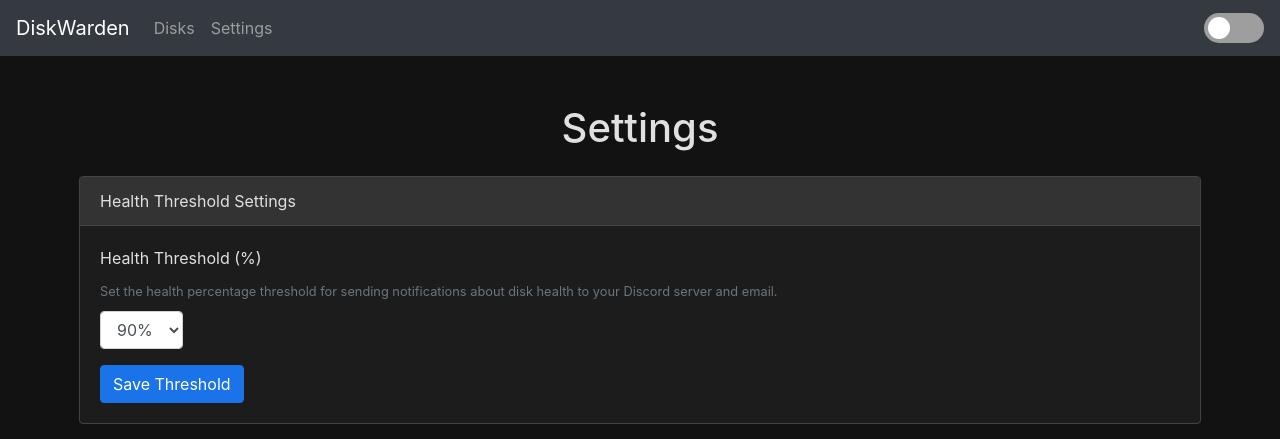
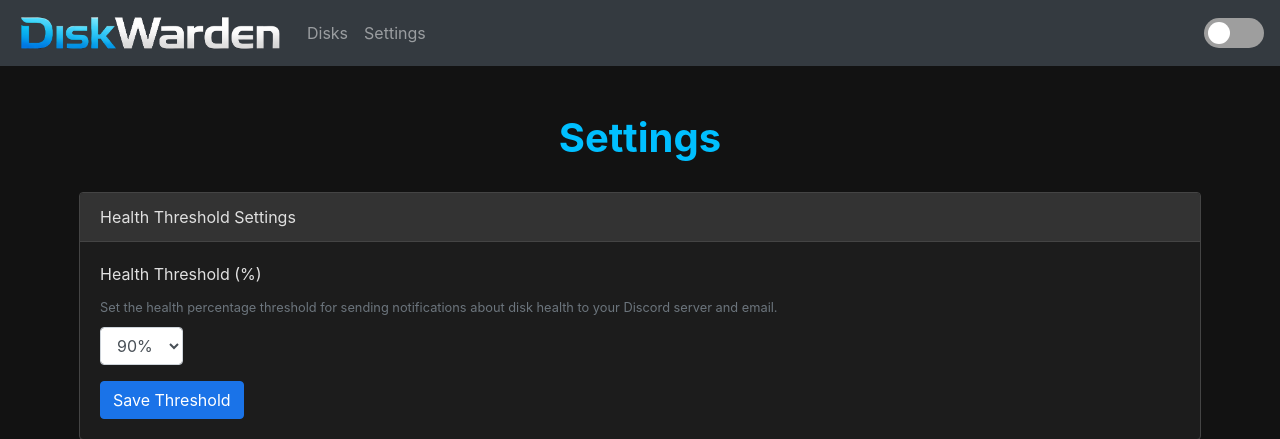
Before and after one commit to ArxKnight/diskwarden, a Flask app: page /settings in a window 1280 px wide. Shown: the top 439 px of the page. Run offline with Flask 2, Linux system fonts and the light colour scheme; some libraries are stand-ins or nearby versions; grey boxes are pictures that could not be loaded.

Commit message:
Added Logo & Favicon. changed the apperance of page titles

```diff
--- a/templates/index.html
+++ b/templates/index.html
@@ -13,7 +13,7 @@
 <body class="night-mode">
     <nav class="navbar navbar-expand-lg navbar-dark bg-dark">
         <a class="navbar-brand" href="/">
-            DiskWarden
+            <img src="../static/img/diskwarden_title.png" alt="DiskWarden" style="height: 40px;">
         </a>
         <button class="navbar-toggler" type="button" data-toggle="collapse" data-target="#navbarNav" aria-controls="navbarNav" aria-expanded="false" aria-label="Toggle navigation">
             <span class="navbar-toggler-icon"></span>
@@ -36,7 +36,7 @@
         </div>
     </nav>
     <div class="container mt-5">
-        <h1 class="text-center">Disk Health Monitor</h1>
+        <h1 class="text-center" style="font-size: 2.5rem; font-weight: bold; margin-bottom: 30px; color: #00bfff;">Disk Health Monitor</h1>
         <div class="text-center">
             <button class="btn btn-primary" onclick="fetchDiskHealth()">Get Disk Health</button>
             <p id="lastUpdated" class="text-muted mt-2"></p>
--- a/templates/settings.html
+++ b/templates/settings.html
@@ -11,7 +11,9 @@
 </head>
 <body class="night-mode">
     <nav class="navbar navbar-expand-lg navbar-dark bg-dark">
-        <a class="navbar-brand" href="#">DiskWarden</a>
+        <a class="navbar-brand" href="/">
+            <img src="../static/img/diskwarden_title.png" alt="DiskWarden" style="height: 40px;">
+        </a>
         <button class="navbar-toggler" type="button" data-toggle="collapse" data-target="#navbarNav" aria-controls="navbarNav" aria-expanded="false" aria-label="Toggle navigation">
             <span class="navbar-toggler-icon"></span>
         </button>
@@ -33,7 +35,7 @@
         </div>
     </nav>
     <div class="container mt-5">
-        <h1 class="text-center">Settings</h1>
+        <h1 class="text-center" style="font-size: 2.5rem; font-weight: bold; margin-bottom: 30px; color: #00bfff;">Settings</h1>
         <div class="card mt-4 notification-section">
             <div class="card-header">
                 Health Threshold Settings
```
Also changed, not shown: static/favicon.ico, static/img/diskwarden_icon.png (added), static/img/diskwarden_logo.png (added), static/img/diskwarden_title.png (added).
